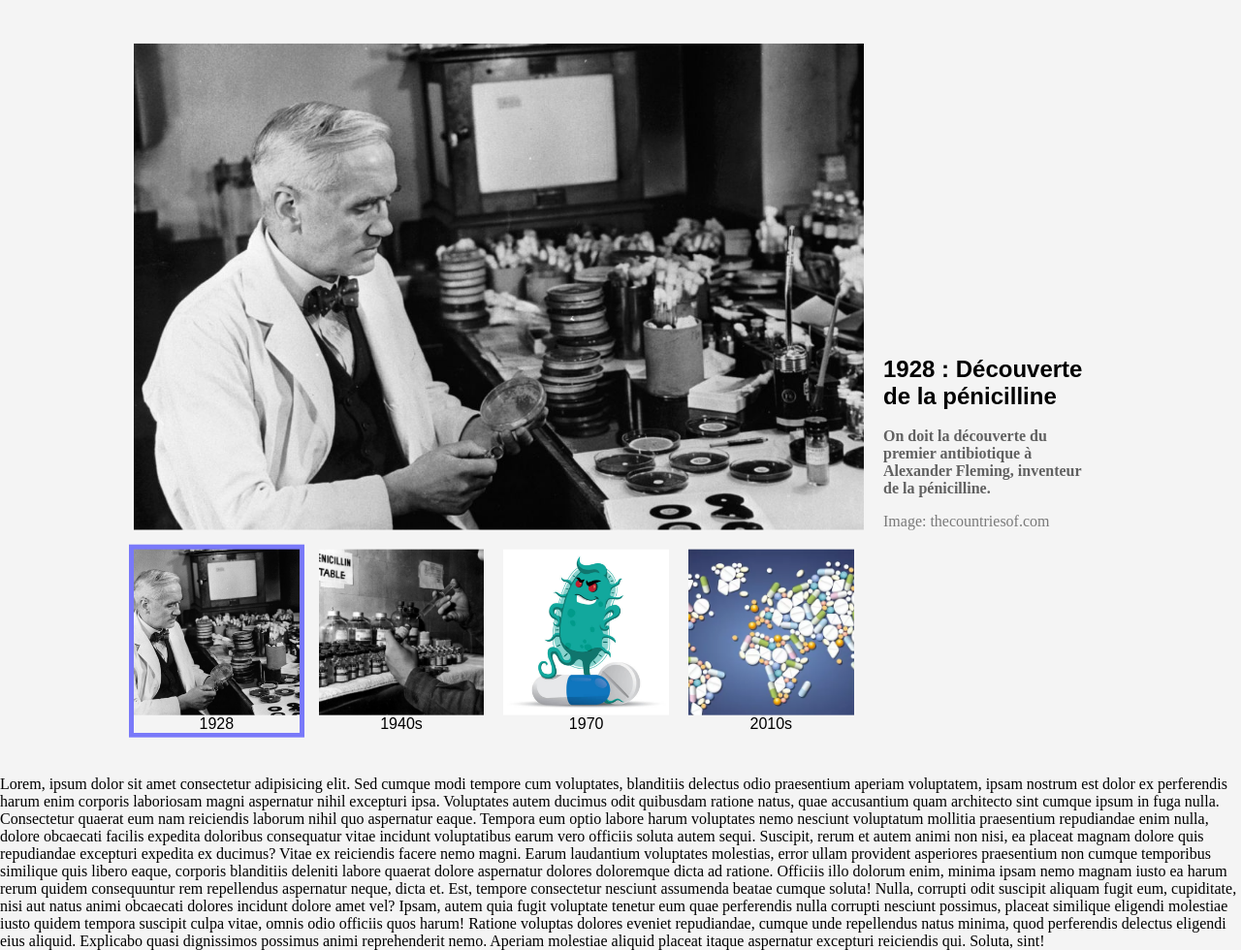
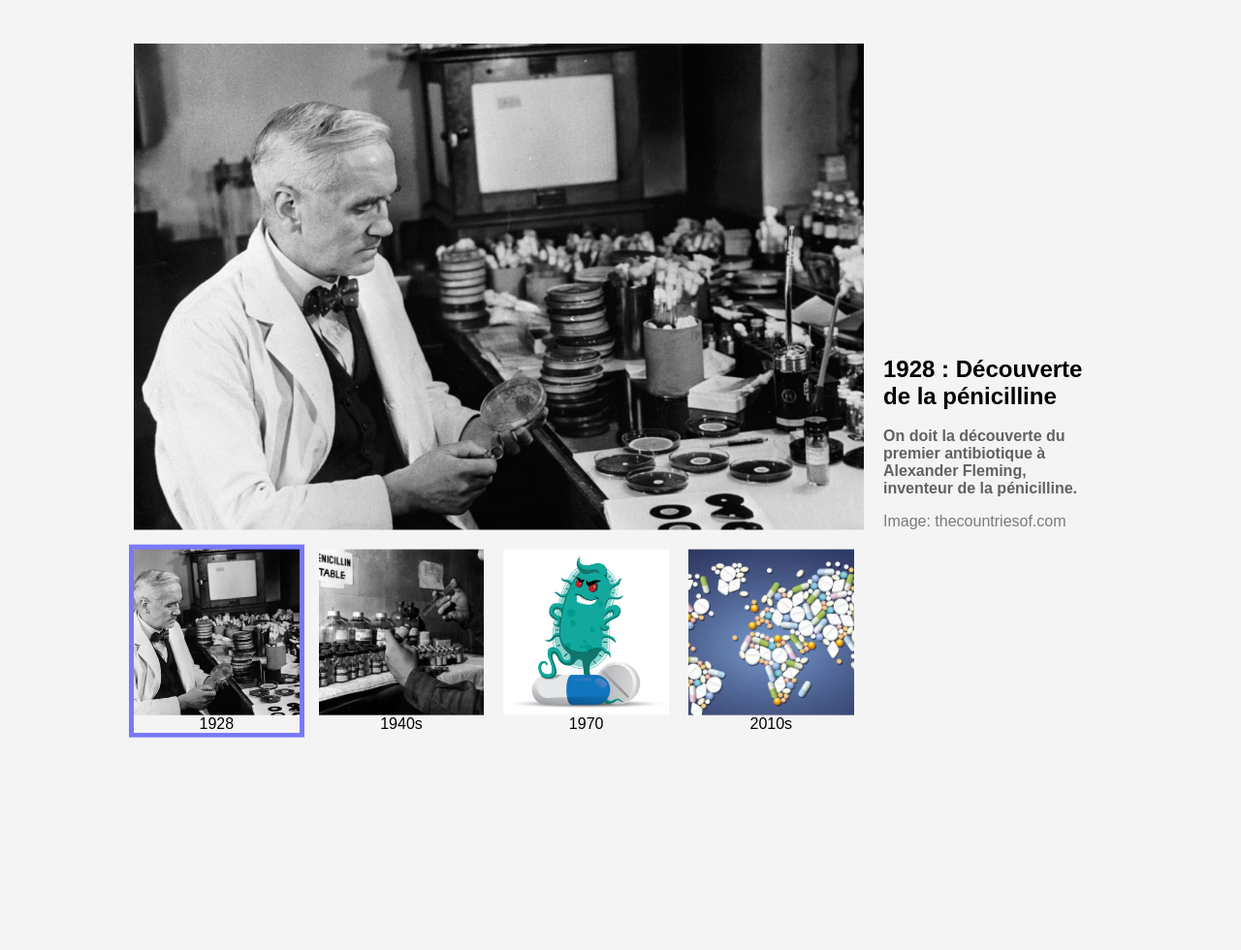
Before and after one commit to AfficheSVT/afficheSVT, a plain HTML site: page index.html in a window 1280 px wide. Shown: the whole page at 97% size. After the commit the page ends 800 px from the top, so only its background shows below. Drawn offline with Linux system fonts and the light colour scheme.

Commit message:
Add files via upload

```diff
--- a/css/style.css
+++ b/css/style.css
@@ -6,18 +6,8 @@
     padding: 0;
 }
 
-/* @font-face {
-    font-family: 'GothamBold';
-    src: url('../font/Gotham-Bold.otf') format('opentype');
-}
-
-@font-face {
-    font-family: GothamBook;
-    src: url('../font/GothamBook.ttf') format('opentype');
-} */
-
 html {
-    /* font-family: 'GothamBook', sans-serif; */
+    font-family: 'Arial', sans-serif;
     background-color: #F4F4F4;
 }
 
--- a/index.html
+++ b/index.html
@@ -147,24 +147,6 @@
             </div>
         </div>
     </section>
-    <p>Lorem, ipsum dolor sit amet consectetur adipisicing elit. Sed cumque modi tempore cum voluptates, blanditiis
-        delectus odio praesentium aperiam voluptatem, ipsam nostrum est dolor ex perferendis harum enim corporis
-        laboriosam magni aspernatur nihil excepturi ipsa. Voluptates autem ducimus odit quibusdam ratione natus, quae
-        accusantium quam architecto sint cumque ipsum in fuga nulla. Consectetur quaerat eum nam reiciendis laborum
-        nihil quo aspernatur eaque. Tempora eum optio labore harum voluptates nemo nesciunt voluptatum mollitia
-        praesentium repudiandae enim nulla, dolore obcaecati facilis expedita doloribus consequatur vitae incidunt
-        voluptatibus earum vero officiis soluta autem sequi. Suscipit, rerum et autem animi non nisi, ea placeat magnam
-        dolore quis repudiandae excepturi expedita ex ducimus? Vitae ex reiciendis facere nemo magni. Earum laudantium
-        voluptates molestias, error ullam provident asperiores praesentium non cumque temporibus similique quis libero
-        eaque, corporis blanditiis deleniti labore quaerat dolore aspernatur dolores doloremque dicta ad ratione.
-        Officiis illo dolorum enim, minima ipsam nemo magnam iusto ea harum rerum quidem consequuntur rem repellendus
-        aspernatur neque, dicta et. Est, tempore consectetur nesciunt assumenda beatae cumque soluta! Nulla, corrupti
-        odit suscipit aliquam fugit eum, cupiditate, nisi aut natus animi obcaecati dolores incidunt dolore amet vel?
-        Ipsam, autem quia fugit voluptate tenetur eum quae perferendis nulla corrupti nesciunt possimus, placeat
-        similique eligendi molestiae iusto quidem tempora suscipit culpa vitae, omnis odio officiis quos harum! Ratione
-        voluptas dolores eveniet repudiandae, cumque unde repellendus natus minima, quod perferendis delectus eligendi
-        eius aliquid. Explicabo quasi dignissimos possimus animi reprehenderit nemo. Aperiam molestiae aliquid placeat
-        itaque aspernatur excepturi reiciendis qui. Soluta, sint!</p>
 </body>
 
 </html>
```
